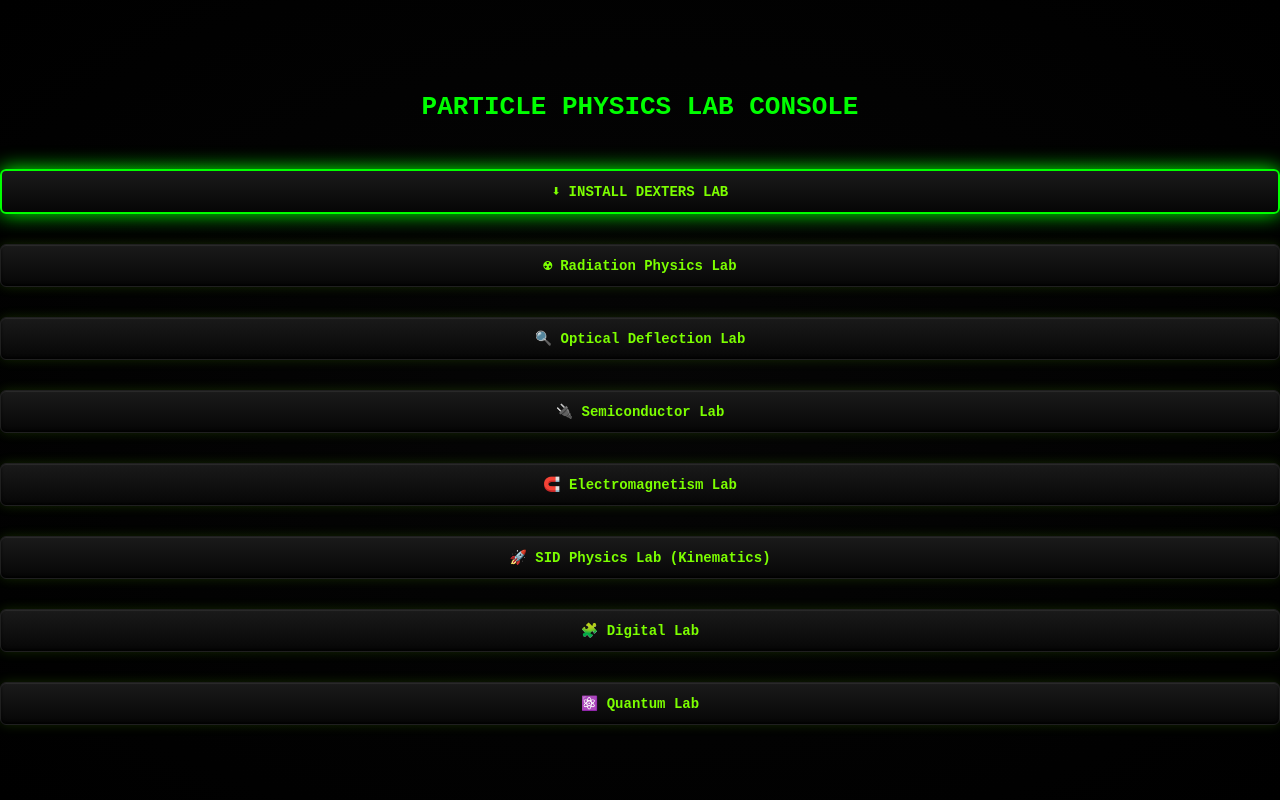
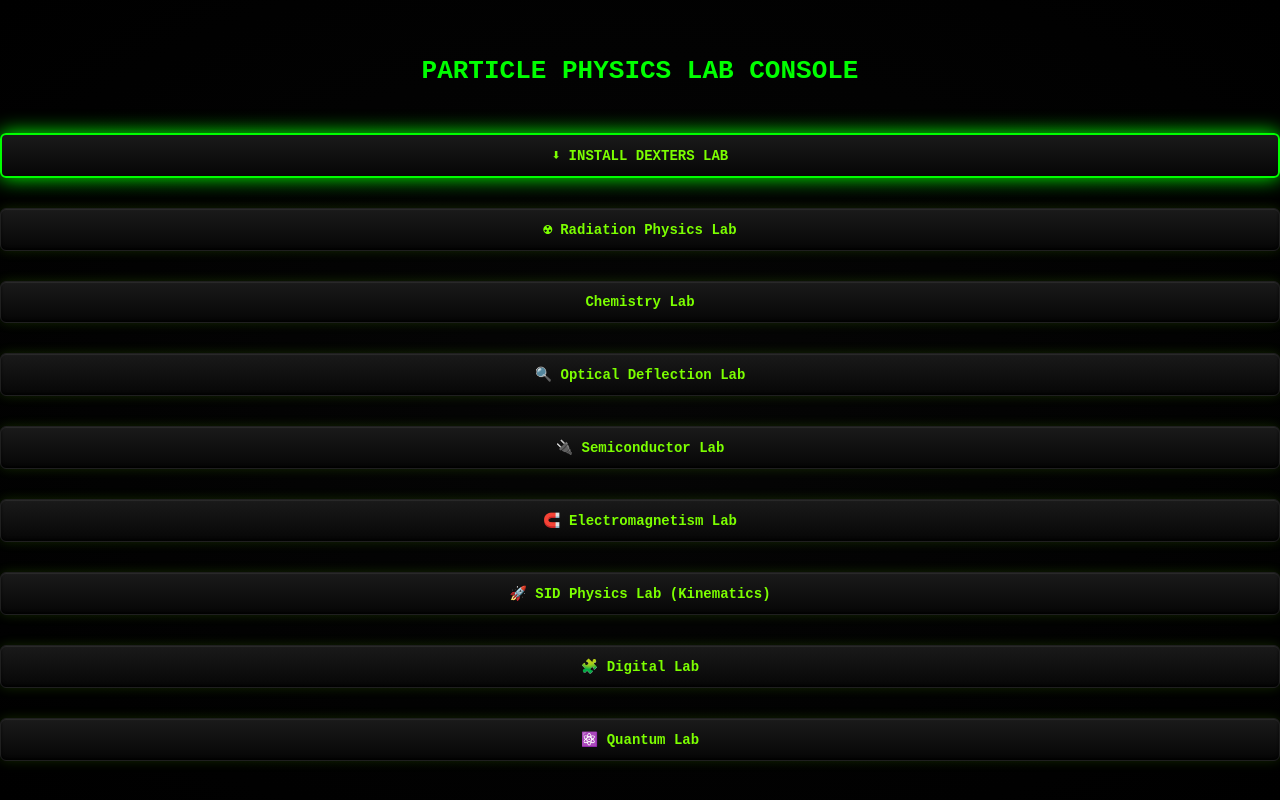
Before and after one commit to Assam157/RadiationLab, a React (Create React App) app: page / in a window 1280 px wide. Built offline with nearby package versions, Linux system fonts and the light colour scheme.

Commit message:
Add files via upload

```diff
--- a/src/App.js
+++ b/src/App.js
@@ -13,6 +13,7 @@ import EMLab from "./components/EMLab";
 import DigitalGateLab from "./components/DigitalGateLogic";
 import SidebarPhysicsLab from "./components/PhysicsLabSideBar";
 import QuantumSideLab from "./components/QuantumLab";
+import ChemLab from "./components/ChemistrySideLab";
 import "./App.css";
 
 /* ==============================
@@ -152,6 +153,9 @@ function DexterHome() {
       <button className="lab-btn" onClick={() => navigate("/radiation")}>
         ☢ Radiation Physics Lab
       </button>
+       <button className="lab-btn" onClick={() => navigate("/chemistry")}>
+        Chemistry Lab
+      </button>
 
       <button className="lab-btn" onClick={() => navigate("/optical")}>
         🔍 Optical Deflection Lab
@@ -195,6 +199,7 @@ export default function App() {
         <Route path="/sid" element={<SidebarPhysicsLab />} />
         <Route path="/digital" element={<DigitalGateLab />} />
         <Route path="/quantum" element={<QuantumSideLab/>} />
+        <Route path="/chemistry" element={<ChemLab/>}/>
       </Routes>
     </Router>
   );
```
